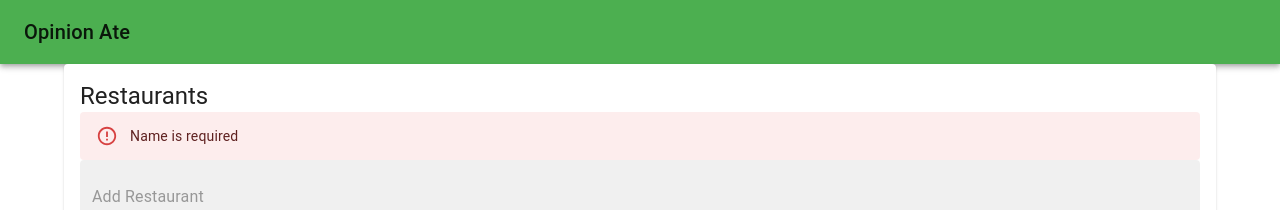
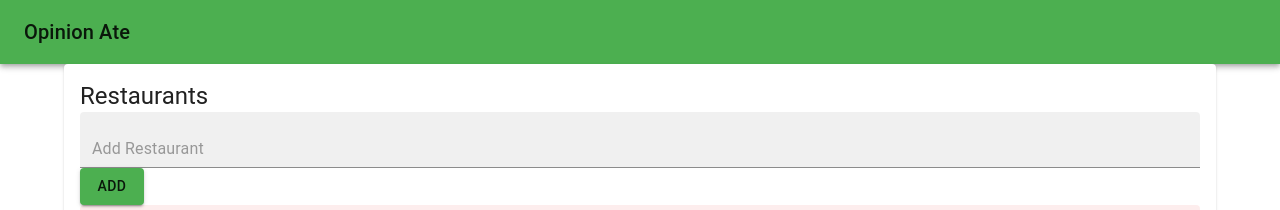
Before and after one commit to CodingItWrongDemo/opinion-ate, a React (Create React App) app: page / in a window 1280 px wide. Shown: the top 210 px of the page. Built offline with nearby package versions, Linux system fonts and the light colour scheme; no server answers; the HTML template or start-up script is replaced by a standard one.

Commit message:
Do not show validation error at first

```diff
--- a/src/components/NewRestaurantForm.js
+++ b/src/components/NewRestaurantForm.js
@@ -7,16 +7,18 @@ import {createRestaurant} from '../store/restaurants/actions';
 
 export function NewRestaurantForm({createRestaurant}) {
   const [name, setName] = useState('');
+  const [validationError, setValidationError] = useState(false);
 
   async function handleSubmit(e) {
     e.preventDefault();
+    setValidationError(true);
     await createRestaurant(name);
     setName('');
   }
 
   return (
     <form onSubmit={handleSubmit}>
-      <Alert severity="error">Name is required</Alert>
+      {validationError && <Alert severity="error">Name is required</Alert>}
       <TextField
         value={name}
         onChange={e => setName(e.target.value)}
```
Also changed, not shown: 1 other file (tests, documents, lock files or other folders).
